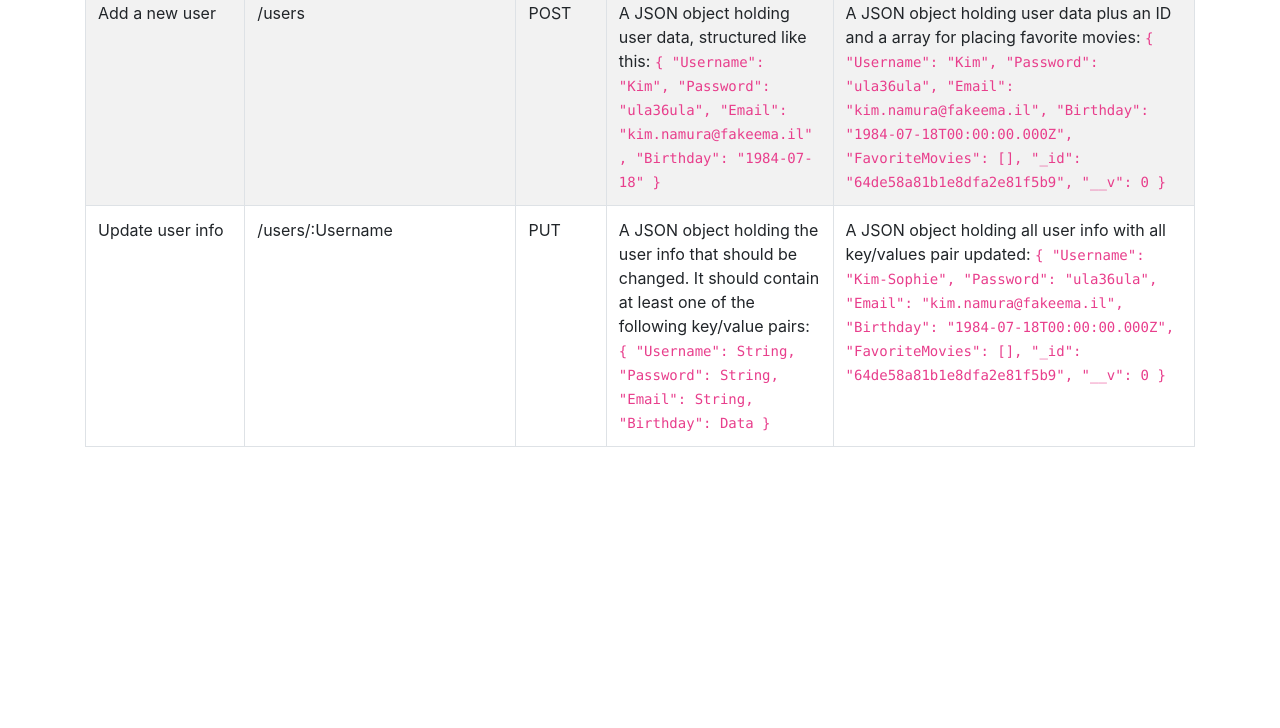
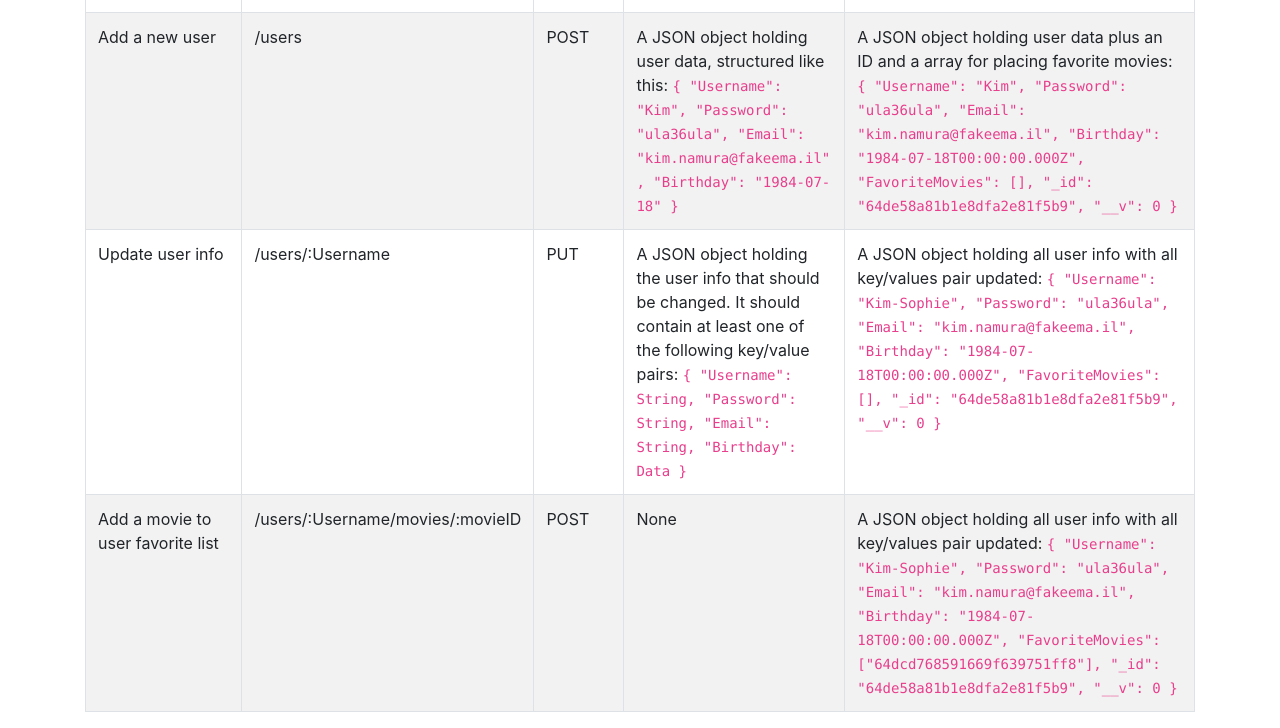
Before and after one commit to lorenaruiz01/movies_api, a website: page public/documentation.html in a window 1280 px wide. Shown: the part 1096-1824 px from the top of the page. Before the commit the page ends 1559 px from the top, so only its background shows below. Drawn offline with nearby package versions, Linux system fonts and the light colour scheme.

Commit message:
endpoint: POST add movie to user favorite list

```diff
--- a/public/documentation.html
+++ b/public/documentation.html
@@ -156,6 +156,26 @@
 					</code>
 					</td>
 				</tr>
+				<tr>
+					<td>Add a movie to user favorite list</td>
+					<td>/users/:Username/movies/:movieID</td>
+					<td>POST</td>
+					<td>None</td>
+					<td>A JSON object holding all user info with all key/values pair updated:
+						<code>
+						{
+							"Username": "Kim-Sophie",
+							"Password": "ula36ula",
+							"Email": "kim.namura@fakeema.il",
+							"Birthday": "1984-07-18T00:00:00.000Z",
+							"FavoriteMovies": ["64dcd768591669f639751ff8"],
+							"_id": "64de58a81b1e8dfa2e81f5b9",
+							"__v": 0
+					}
+					</code>
+					</td>
+				</tr>
+
 
 
 
```
